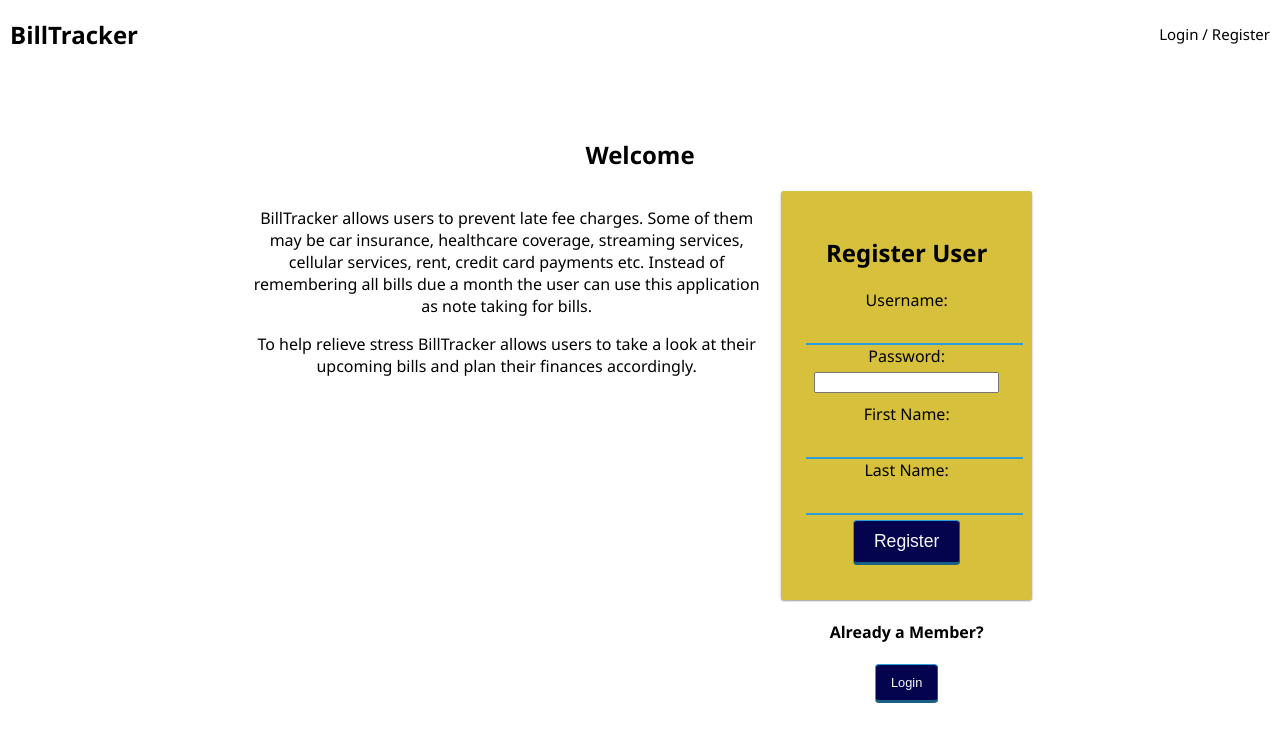
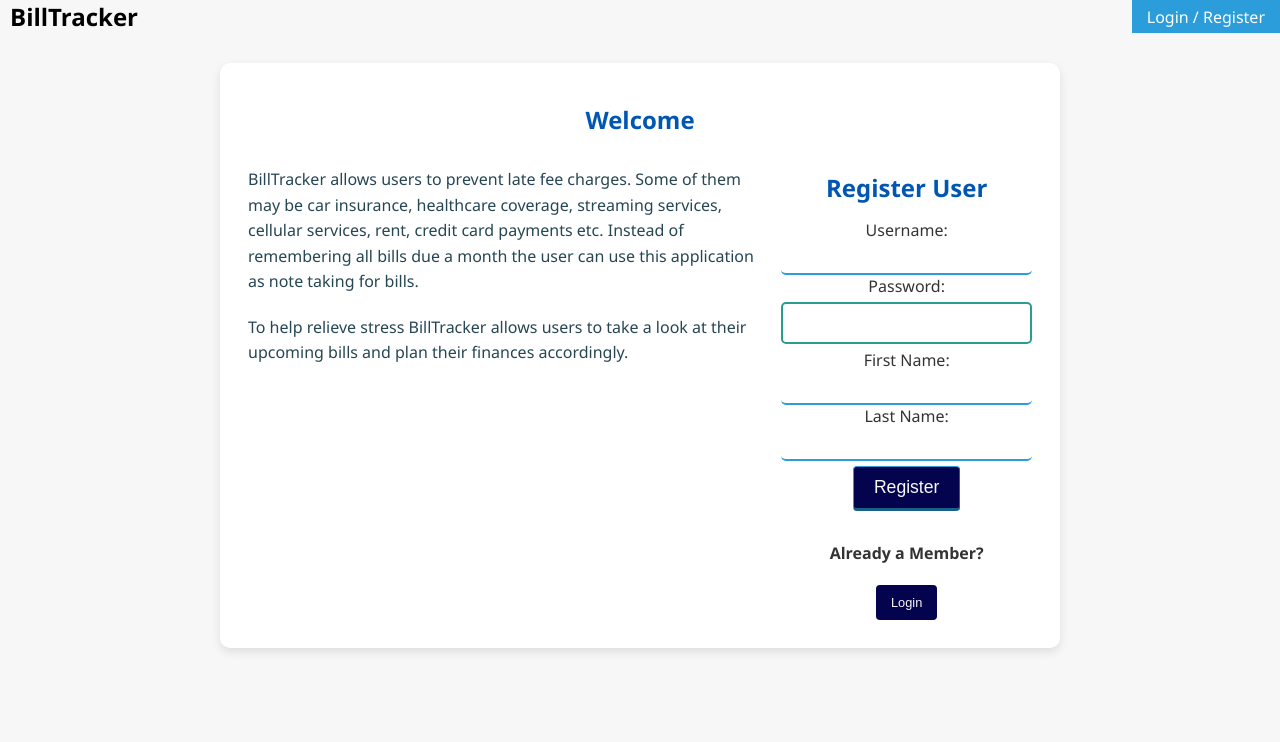
Before and after one commit to ivonalive/BillTracker, a React (Vite) app: page /user#/home in a window 1280 px wide. Shown: the top 742 px of the page. Built offline with nearby package versions, Linux system fonts and the light colour scheme; no server answers.

Commit message:
Edited input fields on register and log in pages

```diff
--- a/src/components/AboutPage/AboutPage.css
+++ b/src/components/AboutPage/AboutPage.css
@@ -1,20 +1,112 @@
-h2 {
-    text-align: center;
-}
-
-h3 {
-    text-align: center;
-    font-weight: lighter;
-    margin-bottom: 1rem;
-}
-p {
-    text-align: center;
-    text-align: center; /* Align the text left for better readability */
-    margin-bottom: 1rem;
-}
-
 .container {
     max-width: 800px; /* Adjust the width to your preference */
     margin: 0 auto;
     text-align: center;
 }
+
+/* Base styles */
+body {
+    font-family: 'Segoe UI', Tahoma, Geneva, Verdana, sans-serif;
+    background-color: #f7f7f7;
+    margin: 0;
+    padding: 0;
+    color: #333;
+}
+
+.container {
+    padding: 20px;
+    max-width: 800px;
+    margin: 30px auto;
+    background-color: #ffffff;
+    box-shadow: 0 4px 10px rgba(0, 0, 0, 0.1);
+    border-radius: 10px;
+}
+
+/* Header styles */
+h1 {
+    text-align: center;
+    color: #2a9d8f;
+    font-family: 'Segoe UI', Tahoma, Geneva, Verdana, sans-serif;
+    font-weight: 700;
+    margin-bottom: 20px;
+}
+
+h2, h3 {
+    text-align: center;
+    color: #0056b3;
+    font-family: 'Segoe UI', Tahoma, Geneva, Verdana, sans-serif;
+    font-weight: 600;
+    margin-bottom: 15px;
+}
+
+/* Paragraph and text styles */
+p {
+    text-align: left;
+    color: #264653;
+    font-family: 'Segoe UI', Tahoma, Geneva, Verdana, sans-serif;
+    line-height: 1.6;
+    margin-bottom: 20px;
+}
+
+/* Section dividers */
+hr {
+    border: none;
+    border-top: 1px solid #e0e0e0;
+    margin: 20px 0;
+}
+
+/* Feature list */
+.features-list {
+    display: flex;
+    flex-direction: column;
+    gap: 15px;
+}
+
+.features-list p {
+    padding-left: 10px;
+    border-left: 3px solid #2a9d8f;
+}
+
+/* Button styles */
+button {
+    background-color: #2a9d8f;
+    color: #fff;
+    padding: 10px 20px;
+    border: none;
+    border-radius: 5px;
+    font-size: 16px;
+    cursor: pointer;
+    transition: background-color 0.3s ease;
+}
+
+button:hover {
+    background-color: #21867a;
+}
+
+/* Responsive design */
+@media (max-width: 768px) {
+    .container {
+        padding: 15px;
+    }
+
+    h1, h2, h3 {
+        font-size: 24px;
+    }
+}
+
+/* Additional UI improvements */
+.text-align-center {
+    text-align: center;
+}
+
+.font-weight-light {
+    font-weight: 300;
+}
+
+.margin-bottom {
+    margin-bottom: 1rem;
+}
+
+.margin-top {
+    margin-top: 1rem;
+}
--- a/src/components/AboutPage/AboutPage.jsx
+++ b/src/components/AboutPage/AboutPage.jsx
@@ -9,6 +9,7 @@ import './AboutPage.css'
 function AboutPage() {
   return (
     <div className="container">
+
       <div>
         <h2> ~ Overview ~ </h2>
         BillTracker is an easy-to-use tool designed to help you track your
--- a/src/components/App/App.css
+++ b/src/components/App/App.css
@@ -96,15 +96,36 @@ Form Treatment
 -------------------------------------------------------------------------------- */
 
 .formPanel {
+  binput[type="text"],
+  input[type="password"],
+  input[type="number"],
+  input[type="email"] {
+      width: 100%;
+      padding: 10px;
+      margin: 5px 0;
+      border: 2px solid #2a9d8f;
+      border-radius: 5px;
+      box-sizing: border-box;
+      font-size: 16px;
+  }
+
+  /* input:focus {
+      outline: none;
+      border-color: #21867a;
+      box-shadow: 0 0 5px rgba(33, 134, 122, 0.5);
+  } */
+
+}
+.input-field {
+  width: 100%;
+  padding: 10px;
+  margin: 5px 0;
+  border: 2px solid #2a9d8f;
+  border-radius: 5px;
   box-sizing: border-box;
-  width: 400px;
-  max-width: 100%;
-  padding: 25px;
-  margin: 0 auto 20px;
-  background-color: rgb(215, 192, 59);
-  border-radius: 3px;
-  box-shadow: 0 1px 2px rgb(0, 0, 0, 0.4);
+  font-size: 16px;
 }
+
 
 input {
   margin: 5px;
--- a/src/components/LoginForm/LoginForm.jsx
+++ b/src/components/LoginForm/LoginForm.jsx
@@ -38,6 +38,7 @@ function LoginForm() {
           <input
             type="text"
             name="username"
+            className="input-field"
             required
             value={username}
             onChange={(event) => setUsername(event.target.value)}
--- a/src/components/Nav/Nav.css
+++ b/src/components/Nav/Nav.css
@@ -21,24 +21,18 @@
 }
 
 .navLink {
-  display: inline-block;
-  color: black;
-  /* background-color: #2b9dda; */
-  text-align: center;
-  padding: 24px 10px;
-  text-decoration: none;
-  font-size: 15px;
-
-  /* these last two make the logout button in
-  the nav bar look like another link */
+  background-color: #2b9dda; /* Match the button color to your calendar's theme */
+  color: white;
+  padding: 10px 15px;
+  font-size: 1rem;
   border: none;
+  border-radius: 4px;
   cursor: pointer;
-  outline: 0;
-  background-color: transparent;
+  flex-shrink: 0;
 }
 
 .navLink:hover {
-  background-color: #2b9dda;
+  background-color: #0056b3;
 }
 
 .addBill {
--- a/src/components/RegisterForm/RegisterForm.jsx
+++ b/src/components/RegisterForm/RegisterForm.jsx
@@ -35,6 +35,7 @@ function RegisterForm() {
         <label htmlFor="username">
           Username:
           <input
+            className="input-field"
             type="text"
             name="username"
             value={username}
@@ -47,6 +48,7 @@ function RegisterForm() {
         <label htmlFor="password">
           Password:
           <input
+            className="input-field"
             type="password"
             name="password"
             value={password}
@@ -59,6 +61,7 @@ function RegisterForm() {
         <label htmlFor="first_name">
           First Name:
           <input
+            className="input-field"
             type="text"
             name="first_name"
             value={firstName}
@@ -71,6 +74,7 @@ function RegisterForm() {
         <label htmlFor="last_name">
           Last Name:
           <input
+            className="input-field"
             type="text"
             name="last_name"
             value={lastName}
--- a/src/components/UserPage/UserPage.jsx
+++ b/src/components/UserPage/UserPage.jsx
@@ -7,6 +7,7 @@ import "./Userpage.css";
 import "react-big-calendar/lib/addons/dragAndDrop/styles.css";
 import "react-big-calendar/lib/css/react-big-calendar.css";
 import Modal from "react-modal";
+import './UserPage.css'
 
 const localizer = momentLocalizer(moment);
 const DnDCalendar = withDragAndDrop(Calendar);
--- a/src/components/UserPage/Userpage.css
+++ b/src/components/UserPage/Userpage.css
@@ -55,7 +55,7 @@
   color: black; /* Make sure the text is visible on the background */
   /* box-shadow: 0 4px 8px rgba(0, 0, 0, 0.2); Add a subtle shadow for depth */
   margin: auto; /* Center the popup within the screen */
-  font-family: Arial, sans-serif; /* Ensure a clean and readable font */
+  font-family: 'Segoe UI', Tahoma, Geneva, Verdana, sans-serif; /* Ensure a clean and readable font */
 }
 
 .buttons {
```
